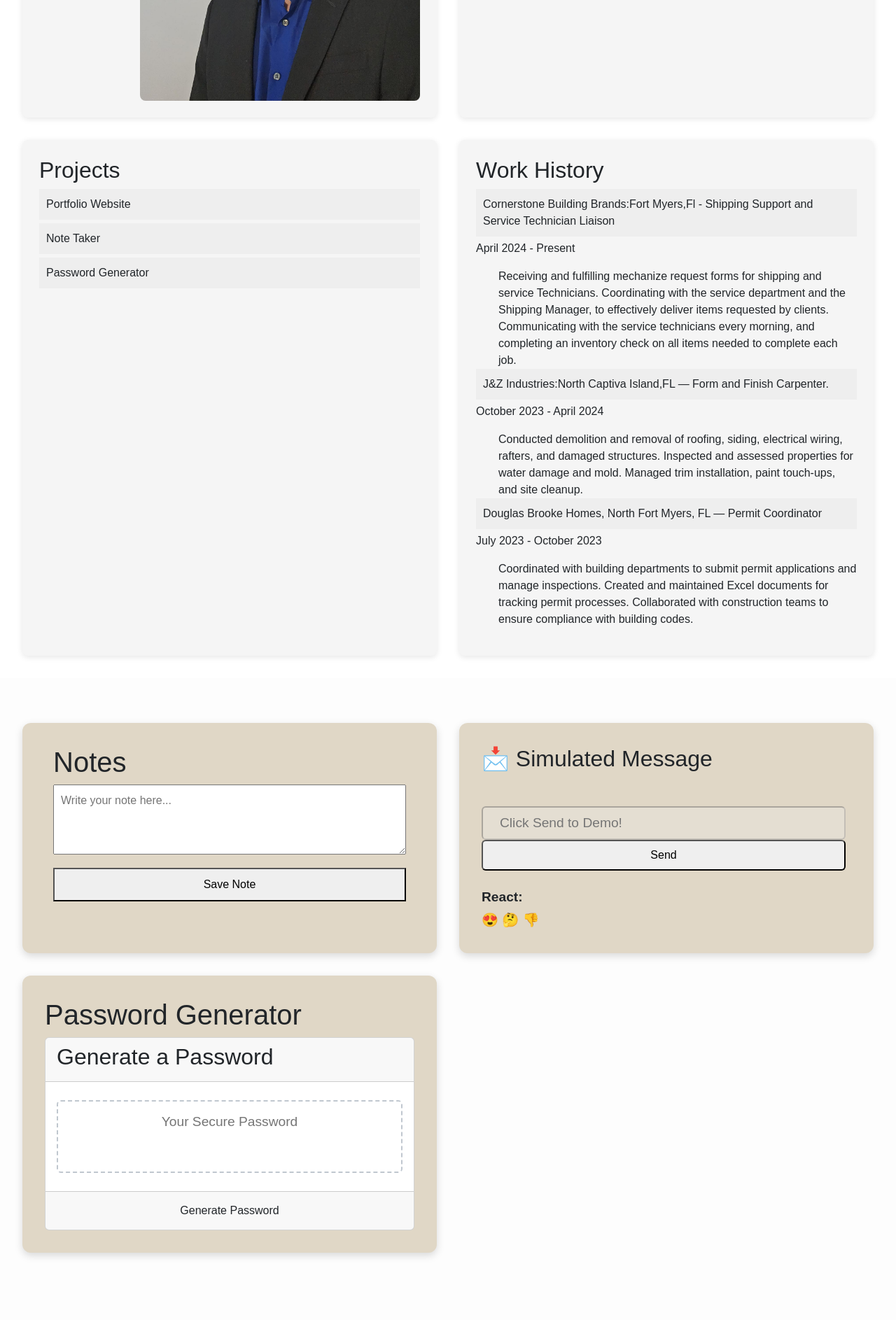
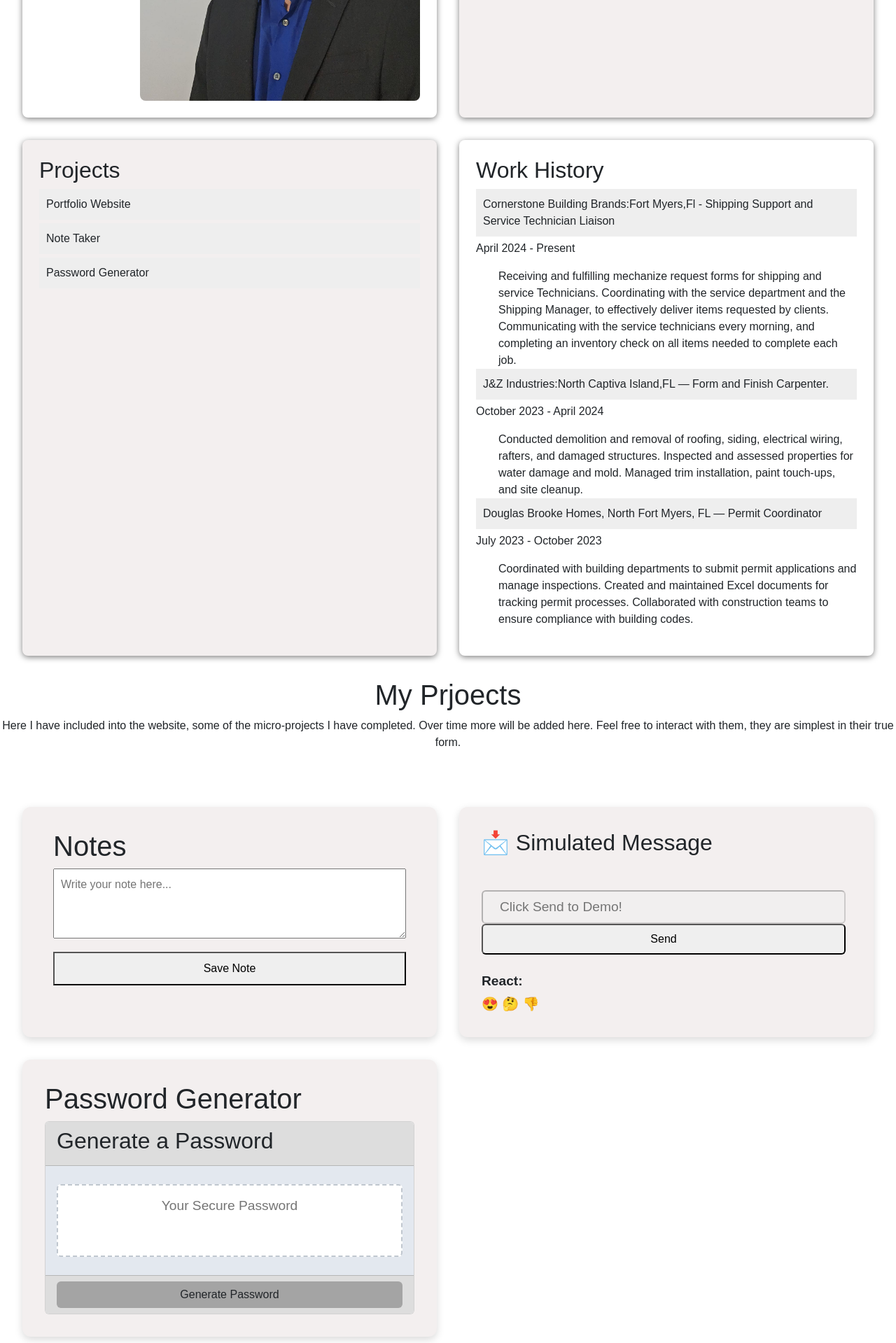
Before and after one commit to LucasWinslow/Bootstrap-Portfolio, a PHP site: page /index.html in a window 1280 px wide. Shown: the part 1760-3679 px from the top of the page at 70% size. Run offline with PHP 8.4, Linux system fonts and the light colour scheme.

Commit message:
touch ups

```diff
--- a/index.css
+++ b/index.css
@@ -111,19 +152,36 @@ html, body {
 }
 
 /* About Section */
+
 .about-grid {
   display: grid;
   grid-template-columns: 1fr 1fr;
   gap: 2rem;
   padding: 2rem;
 }
+.about-item:hover {
+  animation: pulseShadow 1.5s ease-in-out infinite alternate;
+}
+
+@keyframes pulseShadow {
+  from {
+    box-shadow: 0 4px 10px rgba(0, 0, 0, 0.1);
+  }
+  to {
+    box-shadow: 0 10px 30px rgba(0, 0, 0, 0.2);
+  }
+}
+
 
 .about-item {
-  background-color: #f5f5f5;
+  background-color: rgb(243, 239, 239);
   padding: 1.5rem;
   border-radius: 8px;
-  box-shadow: 0 2px 8px rgba(0, 0, 0, 0.1);
+  box-shadow: 0 2px 8px rgba(0, 0, 0, 0.5);
+
 }
+
+
 .about-item .row {
   display: flex;
   gap: 2rem;
@@ -154,6 +212,9 @@ html, body {
   margin-top: 1rem;
 }
 
+#introprojects{
+  text-align: center;
+}
 /* Projects Section */
 .projects-grid {
   display: grid;
@@ -161,11 +222,11 @@ html, body {
   grid-template-rows: repeat(3, auto);
   gap: 2rem;
   padding: 4rem 2rem;
-  background-color: #fdfdfd;
+  background-color: white;
 }
 
 .project-box {
-  background-color: #e0d7c6;
+  background-color: rgb(243, 239, 239);
   border-radius: 12px;
   padding: 2rem;
   box-shadow: 0 4px 12px rgba(0, 0, 0, 0.15);
@@ -187,9 +248,67 @@ button {
   overflow-y: auto;
   padding-right: 0.5rem;
 }
+/* password */
+*,
+*::before,
+*::after {
+  box-sizing: border-box;
+}
 
-.password {
+.wrapper {
+  padding-top: 30px;
+  padding-left: 20px;
+  padding-right: 20px;
+}
+.card-header{
+  background-color: rgb(210, 207, 207);
+}
+.card-body{
+  background-color: #e3e8ef;
+}
+.card-footer{
+  background-color: rgb(221, 221, 221)
+}
+#generate{
+  background-color: rgb(164, 164, 164);
+}
+#password {
+  -webkit-appearance: none;
+  -moz-appearance: none;
+  appearance: none;
+  border: none;
+  display: block;
   width: 100%;
+  padding-top: 15px;
+  padding-left: 15px;
+  padding-right: 15px;
+  padding-bottom: 85px;
+  font-size: 1.2rem;
+  text-align: center;
+  margin-top: 10px;
+  margin-bottom: 10px;
+  border: 2px dashed #c0c7cf;
+  border-radius: 6px;
+  resize: none;
+  overflow: hidden;
+}
+
+@media (max-width: 690px) {
+  .btn {
+    font-size: 1rem;
+    margin: 16px 0px 0px 0px;
+    padding: 10px 15px;
+  }
+
+  #password {
+    font-size: 1rem;
+  }
+}
+
+@media (max-width: 500px) {
+  .btn {
+    font-size: 0.8rem;
+  }
 }
 
 /* Contact Form */
--- a/index.html
+++ b/index.html
@@ -7,9 +7,17 @@
   <title>LW</title>
   <link rel="stylesheet" href="index.css">
   <link rel="stylesheet" href="index.php">
+  <link href="https://fonts.googleapis.com/css2?family=Alex+Brush&display=swap" rel="stylesheet">
   <link href="https://cdn.jsdelivr.net/npm/bootstrap@5.3.6/dist/css/bootstrap.min.css" rel="stylesheet" integrity="sha384-4Q6Gf2aSP4eDXB8Miphtr37CMZZQ5oXLH2yaXMJ2w8e2ZtHTl7GptT4jmndRuHDT" crossorigin="anonymous">
 </head>
 <body>
+  <div id="preloader">
+    <svg viewBox="0 0 800 200" class="logo-draw">
+      <text x="50%" y="50%" dominant-baseline="middle" text-anchor="middle">
+        Lucas Winslow
+      </text>
+    </svg>
+  </div>
 
     <header>
       <nav class="navbar">
@@ -72,7 +80,7 @@
 
   <main id="Website">
     <section id="about" class="about-grid">
-        <div class="about-item bio">
+        <div class="about-item bio" style="background-color: white;">
           <h2>About Me</h2>
           <div class="row">
             <div class="col">
@@ -104,7 +112,7 @@
                 Construction: Permitting, Carpentry, Communication with Building Departments, BuilderTrend, Weekly Huddles
             </li>
             <li>
-                oftware Proficiency: BuilderTrend, Microsoft Office, Google Suite, Excel, Slack, Discord, VSCode, GitHub, CodePen, Teams, Windows 11, MacOS Sonoma
+                Software Proficiency: BuilderTrend, Microsoft Office, Google Suite, Excel, Slack, Discord, VSCode, GitHub, CodePen, Teams, Windows 11, MacOS Sonoma
 
             </li>
           </ul>
@@ -119,7 +127,7 @@
           </ul>
         </div>
 
-        <div class="about-item work">
+        <div class="about-item work" style="background-color: white;">
           <h2>Work History</h2>
           <ul>
             <li>Cornerstone Building Brands:Fort Myers,Fl - Shipping Support and Service Technician Liaison</li>
@@ -150,6 +158,18 @@
 
 
 <!-- projects section -->
+ <section class=""call to action>
+  <div id="introprojects">
+<h1> My Prjoects</h1>
+<p>
+  Here I have included into the website, some of the micro-projects I have completed. Over time more will be added here.
+  Feel free to interact with them, they are simplest in their true form.
+</p>
+<p>
+
+</p>
+  </div>
+ </section>
 
       <section id="projects" class="projects-grid">
 
@@ -311,7 +331,7 @@ li {
                       aria-label="Generated Password"
                     ></textarea>
                   </div>
-                  <div class="card-footer">
+                  <div class="card-footer" id="Buttons">
                     <button id="generate" class="btn">Generate Password</button>
                   </div>
                 </div>
@@ -323,16 +343,23 @@ li {
   box-sizing: border-box;
 }
 
-
-
-
-
 .wrapper {
   padding-top: 30px;
   padding-left: 20px;
   padding-right: 20px;
 }
-
+.card-header{
+  background-color: rgb(221, 221, 221);
+}
+.card-body{
+  background-color: #e3e8ef;
+}
+.card-footer{
+  background-color: rgb(221, 221, 221)
+}
+#generate{
+  background-color: rgb(164, 164, 164);
+}
 #password {
   -webkit-appearance: none;
   -moz-appearance: none;
@@ -467,6 +494,18 @@ li {
 
       </section>
 
+      <div id="inclosing">
+        <h1> Let's Connect!</h1>
+        <p>
+          If you are interested in any upcoming projects or would like to connect, feel free to fill out this contact form below!
+        </p>
+        <p>
+
+        </p>
+          </div>
+
+
+
       <section id="contact">
 
         <div id="container">
@@ -534,5 +573,14 @@ li {
   </footer>
 
   <script src="script.js"></script>
+  <script>
+    window.addEventListener('load', () => {
+      const preloader = document.getElementById('preloader');
+      setTimeout(() => {
+        preloader.style.display = 'none';
+      }, 4000); // 3.5s + 0.5s buffer
+    });
+  </script>
+
 </body>
 </html>
```
Also changed, not shown: other parts of index.css (+47 -2 lines).
